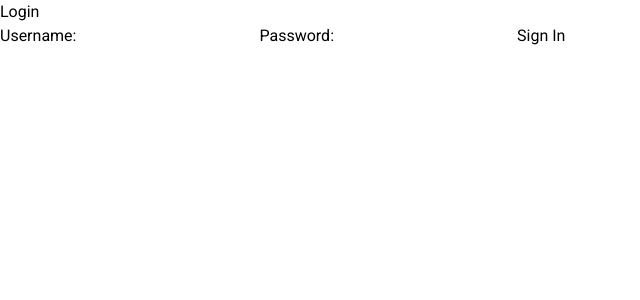
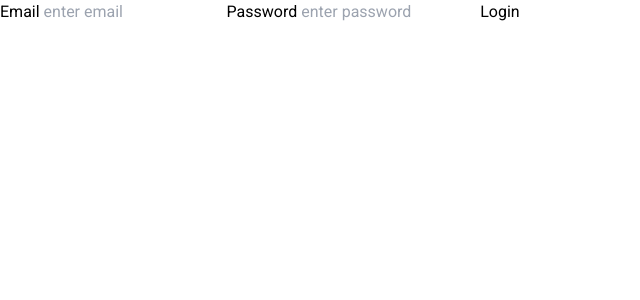
Before and after one commit to Imdad-Kaisar/Tourism-frontend, a React (Vite) app: page /login in a window 1280 px wide. Shown: the top 300 px of the page, without its empty margins (0-640 px from the left). Built offline with nearby package versions, Linux system fonts and the light colour scheme.

Commit message:
logina and register

```diff
--- a/package.json
+++ b/package.json
@@ -12,8 +12,10 @@
   "dependencies": {
     "@emailjs/browser": "^4.3.3",
     "@react-spring/web": "^9.7.3",
+    "axios": "^1.7.2",
     "react": "^18.2.0",
     "react-dom": "^18.2.0",
+    "react-hot-toast": "^2.4.1",
     "react-icons": "^5.2.1",
     "react-router-dom": "^6.23.1"
   },
--- a/src/App.jsx
+++ b/src/App.jsx
@@ -2,20 +2,25 @@ import React, { useState } from 'react';
 import { Route, RouterProvider, createBrowserRouter, createRoutesFromElements } from 'react-router-dom'
 import './App.css'
 import { BrowserRouter, Routes } from 'react-router-dom';
-
+import axios from 'axios';
 import ReactDOM from 'react-dom/client'
 import Layout from './Layout.jsx';
 import Login from './components/Login/Login.jsx';
+import Register from './components/register/Register.jsx';
+import {Toaster} from 'react-hot-toast'
 
-
+axios.defaults.baseURL= 'http://localhost:8000';
+axios.defaults.withCredentials=true
 const App =() => {
 
   return (
     <>
     <BrowserRouter>
+    <Toaster position='bottom-right' toastOptions={{duration:2000}} />
       <Routes>
         <Route path='/' element={<Layout />} />
-        <Route path='/login' element={<Login />} />  {/* Add login route */}
+        <Route path='/register' element={<Register />} />
+        <Route path='/login' element={<Login />} />
       </Routes>
     </BrowserRouter>
     </>
--- a/src/components/Header.jsx
+++ b/src/components/Header.jsx
@@ -28,9 +28,10 @@ function Header() {
                     </li>
                 </ul>
             </nav>
-            <Link to="/login" >
+            <Link to="/register" >
             <button className="button" type="button">Sign In</button>
             </Link>
+
         </div>
         </header>
     )
--- a/src/components/Login/Login.jsx
+++ b/src/components/Login/Login.jsx
@@ -1,41 +1,29 @@
-import React, { useState } from 'react'; // Import useState for handling form input
+import React from 'react'
+import { useState } from 'react'
+import axios from'axios'
 
 export default function Login() {
-  const [username, setUsername] = useState(''); // State variable for username
-  const [password, setPassword] = useState(''); // State variable for password
+    const [data,setData]=useState({
+        email:'',
+        password:'',
+    })
 
-  const handleSubmit = (event) => {
-    event.preventDefault(); // Prevent default form submission behavior
+    const loginUser = (e) => {
+        e.preventDefault()
+        axios.get('/')
 
-    // Implement logic to handle login (e.g., send login request to server)
-    console.log('Username:', username);
-    console.log('Password:', password);
+    }
+  return (
 
-    // Clear form fields after submission (optional)
-    setUsername('');
-    setPassword('');
-  };
+    <div>
+      <form onSubmit={loginUser}>
 
-  return (
-    <div className="login-container">
-      <h2>Login</h2>
-      <form onSubmit={handleSubmit}>
-        <label htmlFor="username">Username:</label>
-        <input
-          type="text"
-          id="username"
-          value={username}
-          onChange={(e) => setUsername(e.target.value)}
-        />
-        <label htmlFor="password">Password:</label>
-        <input
-          type="password"
-          id="password"
-          value={password}
-          onChange={(e) => setPassword(e.target.value)}
-        />
-        <button type="submit">Sign In</button>
+            <label> Email</label>
+            <input type='email' placeholder=' enter email'  value={data.email} onChange={(e) => setData({...data, email: e.target.value})} />
+            <label> Password</label>
+            <input type='password' placeholder=' enter password' value={data.password} onChange={(e) => setData({...data, password: e.target.value})}/>
+            <button type='submit'>Login</button>
       </form>
     </div>
-  );
+  )
 }
--- /dev/null
+++ b/src/components/register/Register.jsx
@@ -0,0 +1,47 @@
+import React from 'react';
+import { useState } from 'react';
+import axios from 'axios';
+import {toast} from 'react-hot-toast'
+import { useNavigate } from 'react-router-dom';
+
+export default function Register() {
+    const navigate=useNavigate()
+    const [data,setData]=useState({
+        name: '',
+        email:'',
+        password:'',
+    })
+
+    const registerUser = async (e) => {
+        e.preventDefault()
+        const {name,email,password}= data
+        try {
+            const {data}= await axios.post('/register', {
+                name,email,password
+            })
+            if(data.error){
+                toast.error(data.error)
+            }else{
+                setData({})
+                toast.success('Login Successful.Welcome!')
+                navigate('/login')
+            }
+        } catch (error) {
+            console.log(error)
+        }
+    }
+  return (
+    <div>
+
+        <form onSubmit= { registerUser}>
+            <label> Name</label>
+            <input type='text' placeholder=' enter name' value={data.name} onChange={(e) => setData({...data, name: e.target.value})} />
+            <label> Email</label>
+            <input type='email' placeholder=' enter email' value={data.email} onChange={(e) => setData({...data, email: e.target.value})}/>
+            <label> Password</label>
+            <input type='password' placeholder=' enter password' value={data.password} onChange={(e) => setData({...data, password: e.target.value})}/>
+            <button type='submit'>Submit</button>
+        </form>
+    </div>
+  )
+}
```
Also changed, not shown: 1 other file (tests, documents, lock files or other folders).
